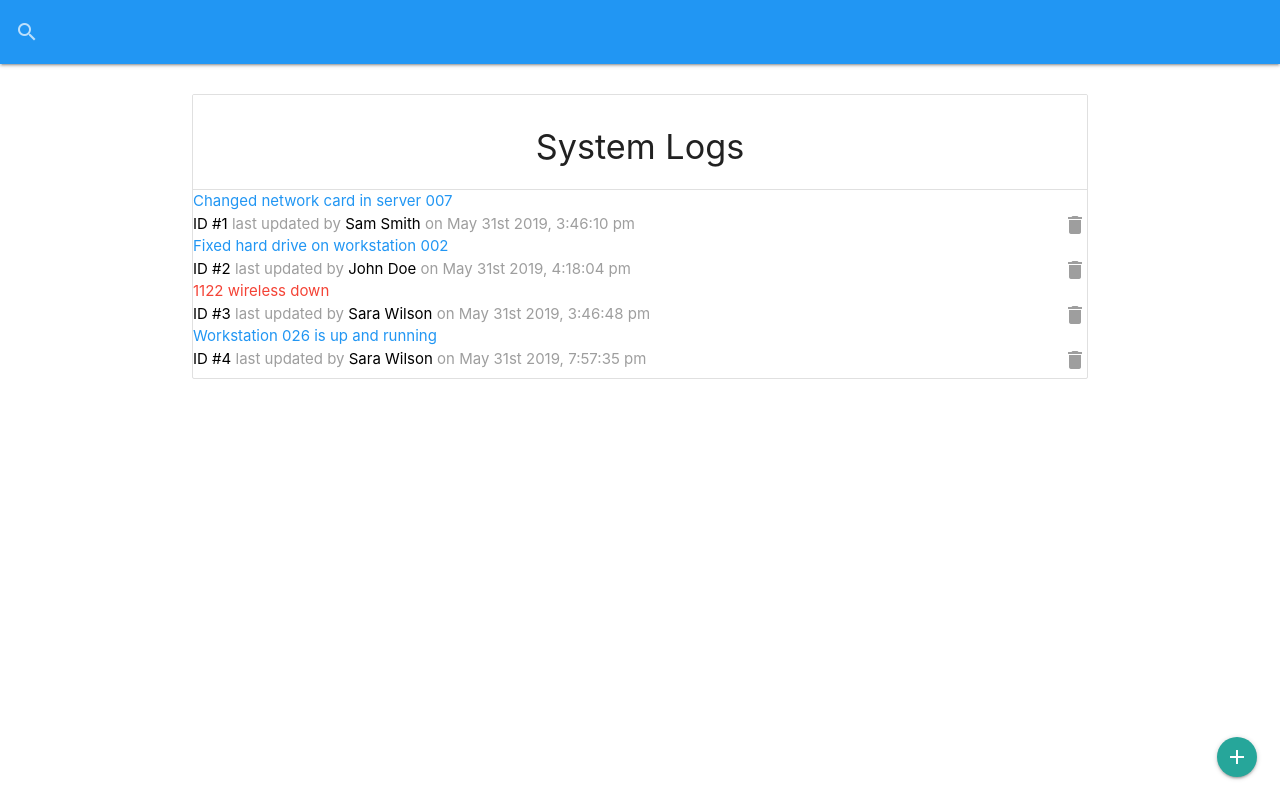
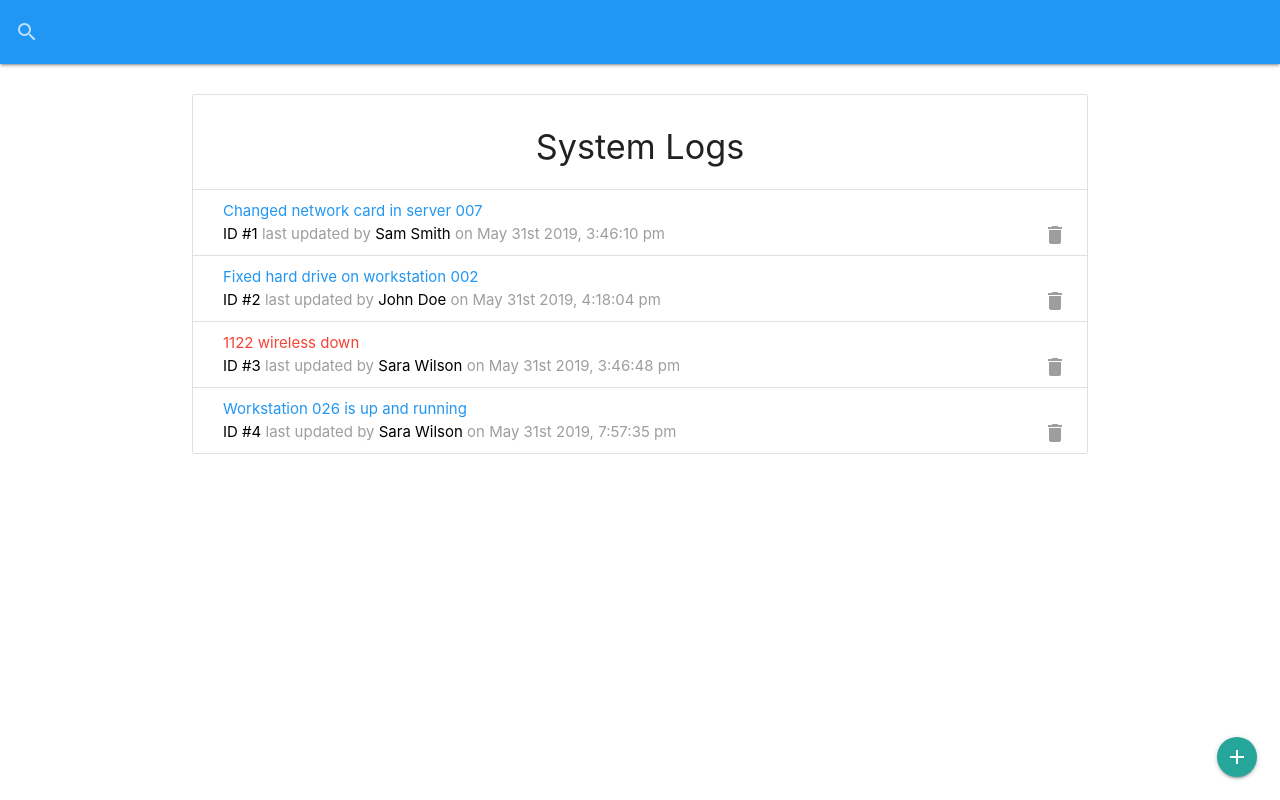
Before and after one commit to WilsonNet/it-logger, a React (Create React App) app: page / in a window 1280 px wide. Built offline with nearby package versions, Linux system fonts and the light colour scheme; data requests are answered from the project's data file.

Commit message:
Estilizado o item

```diff
--- a/src/components/logs/LogItem.js
+++ b/src/components/logs/LogItem.js
@@ -4,7 +4,7 @@ import PropTypes from 'prop-types';
 
 const LogItem = ({ log }) => {
   return (
-    <div>
+    <li className="collection-item">
       <a
         href="#edit-log-modal"
         className={`modal-trigger ${log.attention ? 'red-text' : 'blue-text'}`}
@@ -20,12 +20,12 @@ const LogItem = ({ log }) => {
           <i className="material-icons grey-text">delete</i>
         </a>
       </span>
-    </div>
+    </li>
   );
 };
 
 LogItem.prototype = {
-  log: PropTypes.object.isRequired
+  log: PropTypes.object.isRequired,
 };
 
 export default LogItem;
```
